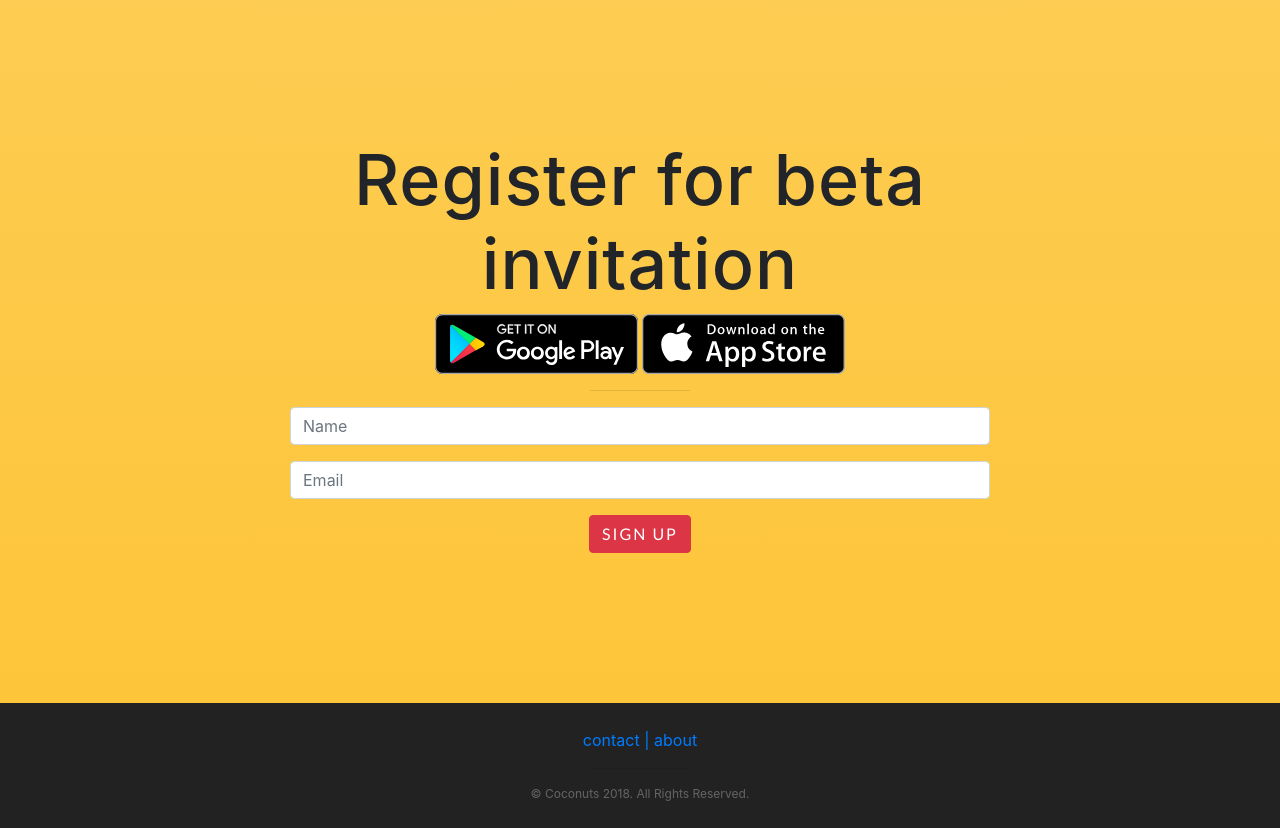
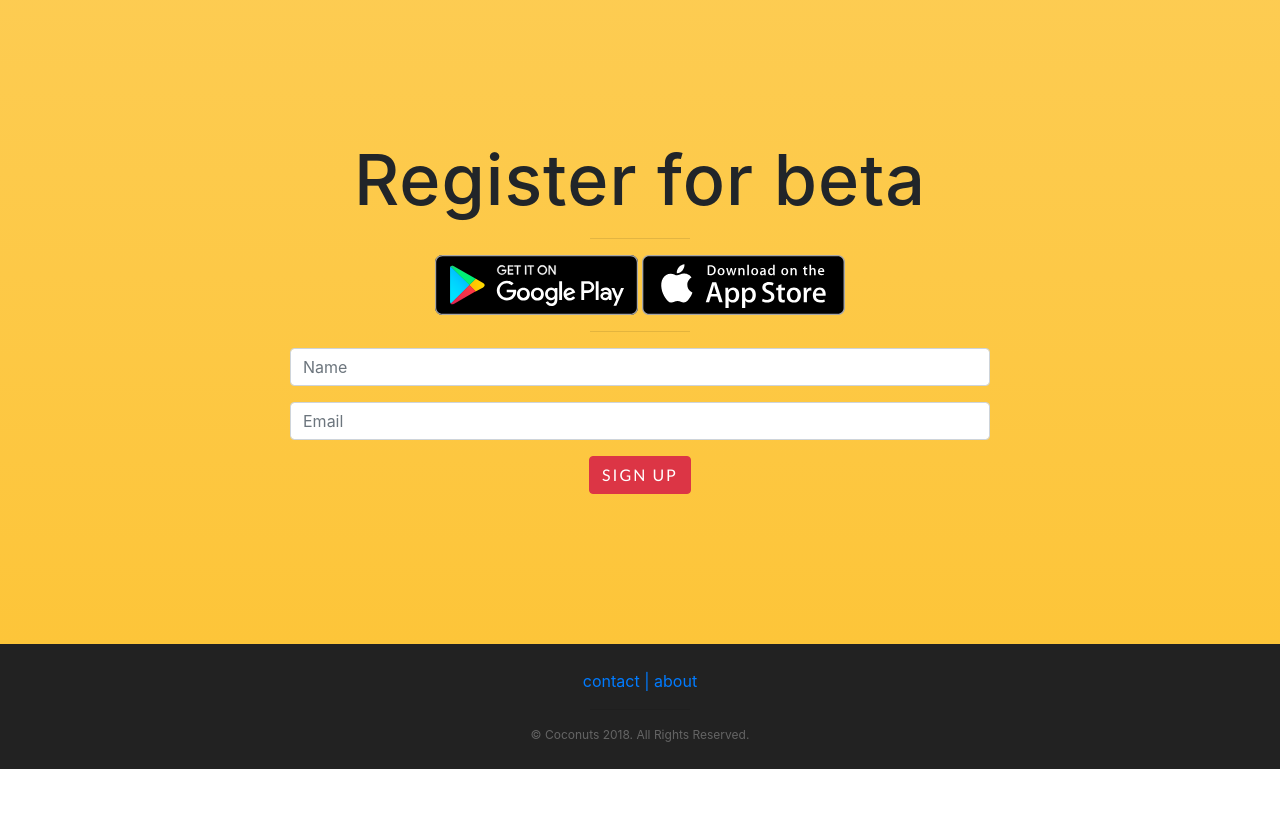
Before and after one commit to johnnetr/coconuts, a website with bundled scripts: page index.html in a window 1280 px wide. Shown: the part 1880-2708 px from the top of the page. After the commit the page ends 2649 px from the top, so only its background shows below. Built offline with nearby package versions, Linux system fonts and the light colour scheme; a web font is replaced by a local one.

Commit message:
update on sign up section 2

```diff
--- a/index.html
+++ b/index.html
@@ -147,7 +147,8 @@
       <div class="container">
         <div class="row">
           <div class="col-md-8 mx-auto">
-            <h2 class="section-heading">Register for beta invitation</h2>
+            <h2 class="section-heading">Register for beta</h2>
+            <hr>
             <div class="badges">
               <a class="badge-link" href="#"><img src="img/google-play-badge.svg" alt=""></a>
               <a class="badge-link" href="#"><img src="img/app-store-badge.svg" alt=""></a>
```
